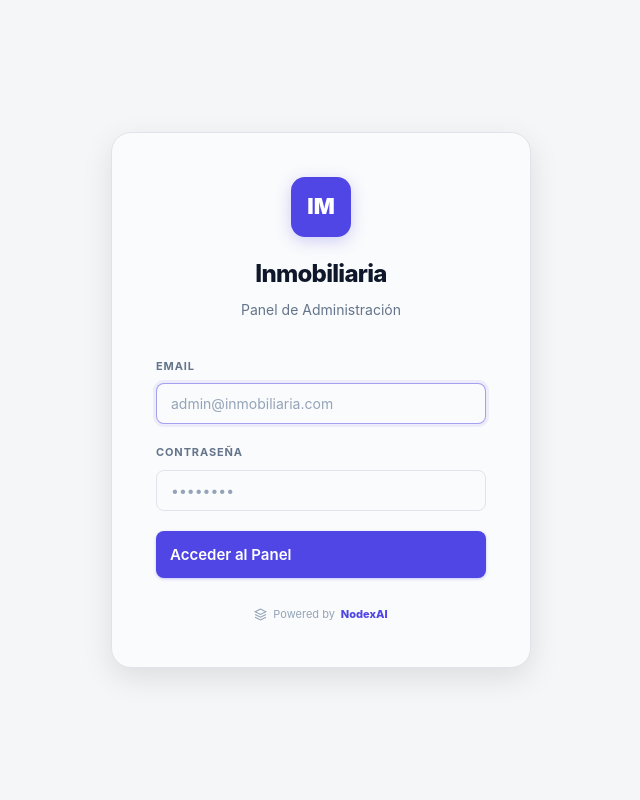
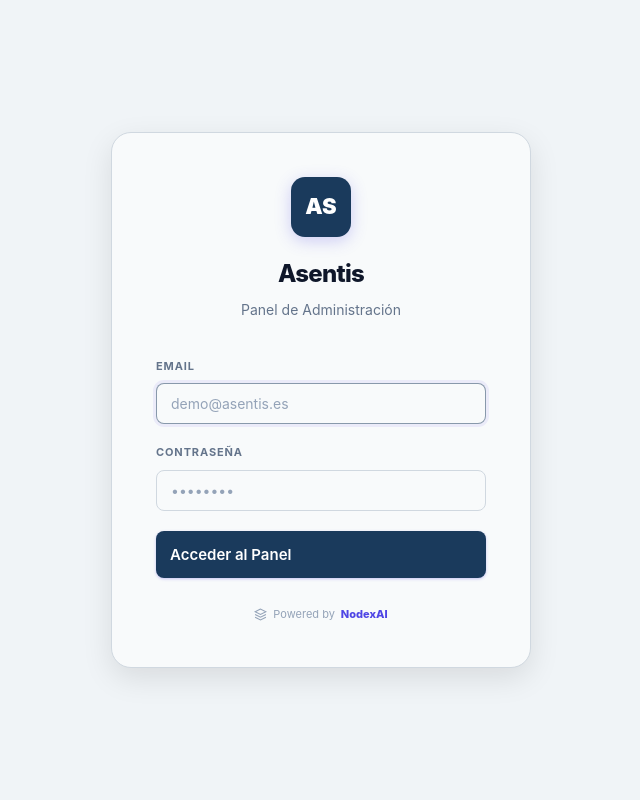
Before and after one commit to alextorres1709/inmobiliaria-demo, a Flask app: page /login in a window 1280 px wide. Shown: the whole page, without its empty margins (319-959 px from the left). Run offline with Flask 3, Linux system fonts and the light colour scheme.

Commit message:
Branding Asentis login + tema claro azul oceano + tema oscuro navy teal

```diff
--- a/static/css/styles.css
+++ b/static/css/styles.css
@@ -5,21 +5,21 @@
 
 /* ─── CSS Variables ─────────────────────────────── */
 :root {
-    --brand-primary: #4F46E5;
-    --brand-primary-light: #6366F1;
-    --brand-primary-dark: #4338CA;
-    --brand-cyan: #0891B2;
-    --brand-purple: #7C3AED;
-    --brand-amber: #D97706;
-    --bg-primary: #f4f6f8;
-    --bg-secondary: #ebeef2;
-    --bg-tertiary: #dde1e7;
-    --bg-card: #fafbfc;
-    --bg-card-hover: #f4f6f8;
-    --bg-glass: #fafbfc;
-    --border-color: #e0e4ea;
-    --border-hover: #c8cdd5;
-    --border-focus: rgba(79, 70, 229, 0.5);
+    --brand-primary: #1a3a5c;
+    --brand-primary-light: #245980;
+    --brand-primary-dark: #122a42;
+    --brand-cyan: #0e7490;
+    --brand-purple: #1e4d6e;
+    --brand-amber: #b8860b;
+    --bg-primary: #f0f4f7;
+    --bg-secondary: #e4eaef;
+    --bg-tertiary: #d5dde4;
+    --bg-card: #f8fafb;
+    --bg-card-hover: #f0f4f7;
+    --bg-glass: #f8fafb;
+    --border-color: #d0d8e0;
+    --border-hover: #b8c4cf;
+    --border-focus: rgba(26, 58, 92, 0.5);
     --text-primary: #0f172a;
     --text-secondary: #64748b;
     --text-tertiary: #94a3b8;
--- a/templates/login.html
+++ b/templates/login.html
@@ -4,7 +4,7 @@
 <head>
     <meta charset="UTF-8">
     <meta name="viewport" content="width=device-width, initial-scale=1.0">
-    <title>Login — Inmobiliaria</title>
+    <title>Login — Asentis Demo</title>
     <link rel="stylesheet" href="{{ url_for('static', filename='css/styles.css') }}">
 </head>
 
@@ -22,20 +22,22 @@
     <div class="login-page">
         <div class="login-card">
             <div class="login-logo">
-                <div class="logo-icon">IM</div>
-                <h1>Inmobiliaria</h1>
+                <div class="logo-icon">AS</div>
+                <h1>Asentis</h1>
                 <p>Panel de Administración</p>
             </div>
 
             <form method="POST" action="{{ url_for('auth.login') }}">
                 <div class="form-group">
                     <label class="form-label" for="email">Email</label>
-                    <input type="email" id="email" name="email" class="form-input" placeholder="admin@inmobiliaria.com" required autofocus>
+                    <input type="email" id="email" name="email" class="form-input" placeholder="demo@asentis.es"
+                        required autofocus>
                 </div>
 
                 <div class="form-group">
                     <label class="form-label" for="password">Contraseña</label>
-                    <input type="password" id="password" name="password" class="form-input" placeholder="••••••••" required>
+                    <input type="password" id="password" name="password" class="form-input" placeholder="••••••••"
+                        required>
                 </div>
 
                 <button type="submit" class="btn btn-primary login-btn">
@@ -43,7 +45,8 @@
                 </button>
             </form>
 
-            <p style="text-align:center;margin-top:28px;font-size:11px;color:var(--text-tertiary);display:flex;align-items:center;justify-content:center;gap:6px">
+            <p
+                style="text-align:center;margin-top:28px;font-size:11px;color:var(--text-tertiary);display:flex;align-items:center;justify-content:center;gap:6px">
                 <svg viewBox="0 0 24 24" fill="none" stroke="currentColor" stroke-width="2" width="13" height="13">
                     <path d="M12 2L2 7l10 5 10-5-10-5z" />
                     <path d="M2 17l10 5 10-5" />
```
Also changed, not shown: other parts of static/css/styles.css (+35 -35 lines).
